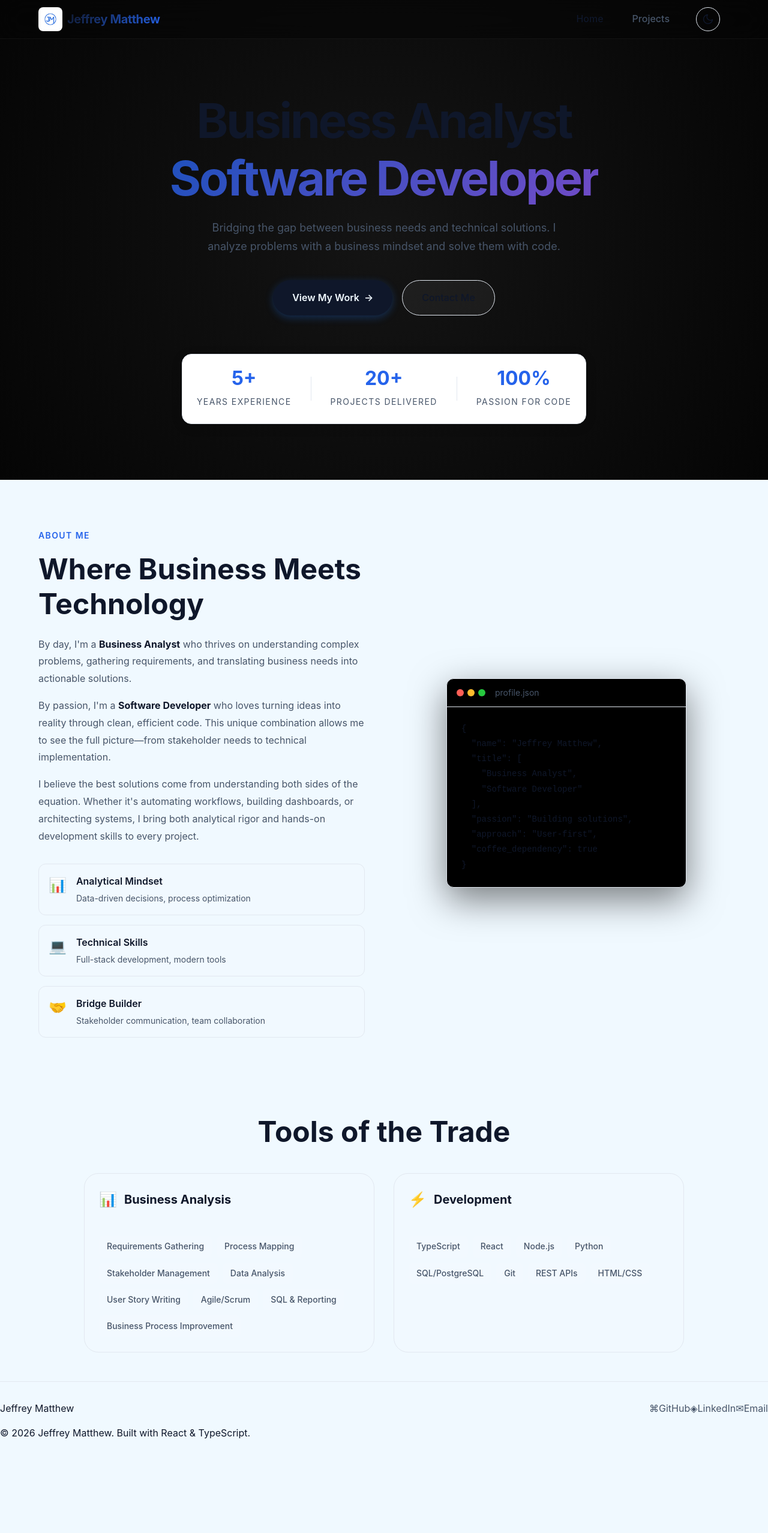
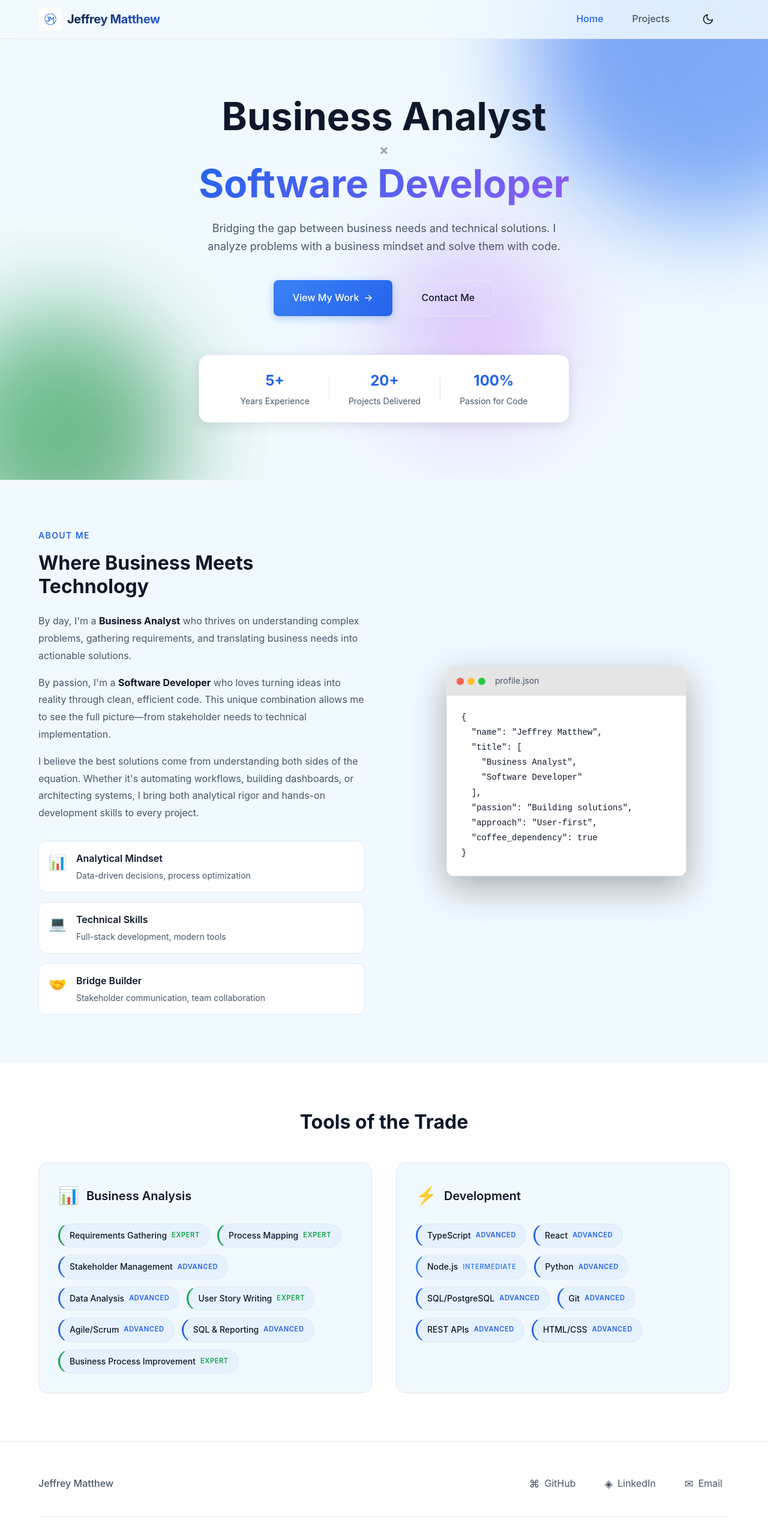
Before and after one commit to Jeffrey-Matthew/home, a React (Vite) app in the folder client/: page / in a window 1280 px wide. Shown: the top 2556 px of the page at 60% size. Before the commit the page ends 2451 px from the top, so only its background shows below. Built offline with nearby package versions, Linux system fonts and the light colour scheme; no server answers.

Commit message:
Revert "style: overhaul design for 'Zach Jordan' aesthetic"
This reverts commit bf78fca7ded9be76ba61fc779a6d198387aad44f.

```diff
--- a/client/src/components/layout/Footer.css
+++ b/client/src/components/layout/Footer.css
@@ -1,32 +1,88 @@
 .footer {
-    padding: var(--space-8) 0;
+    background: var(--card-bg);
+    border-top: 1px solid var(--border-color);
+    padding: var(--space-12) 0 var(--space-6);
     margin-top: auto;
-    border-top: 1px solid var(--border-color);
-    background: transparent;
+}
+
+.footer-container {
+    max-width: 1200px;
+    margin: 0 auto;
+    padding: 0 var(--space-6);
 }
 
 .footer-content {
     display: flex;
     justify-content: space-between;
     align-items: center;
+    padding-bottom: var(--space-8);
+    border-bottom: 1px solid var(--border-color);
 }
 
-.footer-text {
+.footer-brand {
+    display: flex;
+    align-items: center;
+    gap: var(--space-3);
     color: var(--text-muted);
-    font-size: var(--font-size-sm);
+    font-weight: 500;
 }
 
-.footer-socials {
+.footer-logo {
+    width: 24px;
+    height: 24px;
+    border-radius: 4px;
+}
+
+.footer-brand .brand-icon {
+    color: var(--primary-color);
+    font-size: 1.25rem;
+}
+
+.footer-links {
     display: flex;
-    gap: var(--space-4);
+    gap: var(--space-6);
 }
 
 .social-link {
+    display: flex;
+    align-items: center;
+    gap: var(--space-2);
     color: var(--text-muted);
     text-decoration: none;
-    transition: color var(--transition-base);
+    padding: var(--space-2) var(--space-3);
+    border-radius: 8px;
+    transition: all var(--transition-base);
 }
 
 .social-link:hover {
-    color: var(--text-color);
+    color: var(--primary-color);
+    background: color-mix(in srgb, var(--primary-color) 10%, transparent);
 }
+
+.social-icon {
+    font-size: 1.1rem;
+}
+
+.footer-bottom {
+    padding-top: var(--space-6);
+    text-align: center;
+}
+
+.copyright {
+    color: var(--text-muted);
+    font-size: var(--font-size-sm);
+    margin: 0;
+}
+
+@media (max-width: 768px) {
+    .footer-content {
+        flex-direction: column;
+        gap: var(--space-6);
+        text-align: center;
+    }
+
+    .footer-links {
+        flex-wrap: wrap;
+        justify-content: center;
+    }
+}
--- a/client/src/components/layout/Navbar.css
+++ b/client/src/components/layout/Navbar.css
@@ -4,12 +4,9 @@
     left: 0;
     right: 0;
     z-index: 1000;
-    background: rgba(5, 5, 5, 0.5);
-    /* Semi-transparent black */
-    backdrop-filter: blur(20px);
-    /* Heavy blur */
-    border-bottom: 1px solid rgba(255, 255, 255, 0.05);
-    /* Subtle border */
+    background: var(--navbar-bg);
+    backdrop-filter: blur(12px);
+    border-bottom: 1px solid var(--border-color);
     transition: background-color var(--transition-base);
 }
 
@@ -77,17 +74,16 @@
     font-weight: 500;
     padding: var(--space-2) var(--space-3);
     border-radius: 6px;
-    transition: color var(--transition-base);
+    transition: all var(--transition-base);
 }
 
 .nav-link:hover {
     color: var(--text-color);
-    background: transparent;
-    /* Remove background on hover for cleaner look */
+    background: color-mix(in srgb, var(--primary-color) 10%, transparent);
 }
 
 .nav-link.active {
-    color: var(--text-color);
+    color: var(--primary-color);
 }
 
 .nav-auth {
--- a/client/src/components/sections/About.css
+++ b/client/src/components/sections/About.css
@@ -57,7 +57,7 @@
     align-items: flex-start;
     gap: var(--space-4);
     padding: var(--space-4);
-    background: rgba(255, 255, 255, 0.03);
+    background: var(--card-bg);
     border: 1px solid var(--border-color);
     border-radius: 12px;
     transition: all var(--transition-base);
@@ -92,14 +92,13 @@
 }
 
 .visual-card {
-    background: #000;
-    /* Deep black for code editor */
+    background: var(--card-bg);
     border: 1px solid var(--border-color);
     border-radius: 12px;
     overflow: hidden;
     width: 100%;
     max-width: 400px;
-    box-shadow: 0 20px 60px rgba(0, 0, 0, 0.5);
+    box-shadow: 0 20px 60px rgba(0, 0, 0, 0.3);
 }
 
 .visual-header {
--- a/client/src/components/sections/Hero.css
+++ b/client/src/components/sections/Hero.css
@@ -6,156 +6,6 @@
     position: relative;
     overflow: hidden;
     padding: calc(64px + var(--space-12)) var(--space-6) var(--space-12);
-    background: radial-gradient(circle at center, rgba(20, 20, 20, 1) 0%, rgba(5, 5, 5, 1) 100%);
-}
-
-.hero-background {
-    position: absolute;
-    inset: 0;
-    z-index: 0;
-    pointer-events: none;
-}
-
-/* Subtle spotlight effect instead of messy orbs */
-.gradient-orb {
-    display: none;
-    /* Hide old orbs */
-}
-
-.hero-content {
-    position: relative;
-    z-index: 1;
-    text-align: center;
-    max-width: 1000px;
-    display: flex;
-    flex-direction: column;
-    align-items: center;
-}
-
-/* Typography Overhaul */
-.hero-title {
-    font-size: clamp(3.5rem, 10vw, 6rem);
-    /* Massive text */
-    font-weight: 800;
-    line-height: 1;
-    margin: 0 0 var(--space-8);
-    letter-spacing: -0.04em;
-    color: var(--text-color);
-    display: flex;
-    flex-direction: column;
-    gap: 0;
-}
-
-.title-line {
-    display: block;
-}
-
-.title-divider {
-    display: none;
-    /* Remove X divider */
-}
-
-.title-line.highlight {
-    background: linear-gradient(135deg, #fff 0%, #888 100%);
-    /* Metallic / White gradient */
-    -webkit-background-clip: text;
-    -webkit-text-fill-color: transparent;
-    background-clip: text;
-    opacity: 0.8;
-}
-
-.hero-subtitle {
-    font-size: var(--font-size-xl);
-    color: var(--text-muted);
-    line-height: 1.5;
-    max-width: 600px;
-    font-weight: 400;
-    margin: 0 auto var(--space-12);
-}
-
-.hero-cta {
-    display: flex;
-    gap: var(--space-6);
-    justify-content: center;
-    margin-bottom: var(--space-16);
-}
-
-/* Button Polish */
-.btn-lg {
-    padding: var(--space-4) var(--space-8);
-    font-size: var(--font-size-lg);
-    border-radius: 100px;
-    /* Pill shape */
-}
-
-.hero-cta .btn-primary {
-    background: var(--text-color);
-    color: var(--bg-color);
-    font-weight: 600;
-    border: none;
-}
-
-.hero-cta .btn-primary:hover {
-    transform: translateY(-2px);
-    box-shadow: 0 10px 30px rgba(255, 255, 255, 0.2);
-}
-
-.hero-cta .btn-secondary {
-    background: transparent;
-    border: 1px solid rgba(255, 255, 255, 0.2);
-    color: var(--text-color);
-}
-
-.hero-cta .btn-secondary:hover {
-    background: rgba(255, 255, 255, 0.1);
-    border-color: var(--text-color);
-}
-
-
-.hero-stats {
-    display: flex;
-    gap: var(--space-16);
-    padding: var(--space-8);
-    background: transparent;
-    border: none;
-    box-shadow: none;
-}
-
-.stat {
-    align-items: center;
-}
-
-.stat-value {
-    font-size: var(--font-size-3xl);
-    font-weight: 800;
-    color: var(--text-color);
-    line-height: 1;
-}
-
-.stat-label {
-    font-size: var(--font-size-xs);
-    text-transform: uppercase;
-    letter-spacing: 0.1em;
-    color: var(--text-muted);
-    margin-top: var(--space-2);
-}
-
-.stat-divider {
-    width: 1px;
-    height: 60px;
-    background: rgba(255, 255, 255, 0.1);
-}
-
-@media (max-width: 768px) {
-    .hero-stats {
-        flex-direction: column;
-        /* Stack stats on mobile */
-        gap: var(--space-8);
-    }
-
-    .stat-divider {
-        display: none;
-    }
 }
 
 .hero-background {
--- a/client/src/components/sections/Hero.tsx
+++ b/client/src/components/sections/Hero.tsx
@@ -13,6 +13,7 @@ export const Hero = () => {
             <div className="hero-content">
                 <h1 className="hero-title">
                     <span className="title-line">Business Analyst</span>
+                    <span className="title-divider">×</span>
                     <span className="title-line highlight">Software Developer</span>
                 </h1>
 
--- a/client/src/components/sections/ProjectCard.css
+++ b/client/src/components/sections/ProjectCard.css
@@ -1,107 +1,111 @@
 .project-card {
-    background: rgba(255, 255, 255, 0.03);
-    /* Very subtle fill */
+    background: var(--card-bg);
     border: 1px solid var(--border-color);
-    border-radius: 24px;
-    /* More rounded */
+    border-radius: 16px;
     padding: var(--space-6);
     transition: all var(--transition-base);
     display: flex;
     flex-direction: column;
     gap: var(--space-4);
-    position: relative;
-    overflow: hidden;
-    height: 100%;
 }
 
-/* Glassmorphism Hover */
 .project-card:hover {
-    background: rgba(255, 255, 255, 0.05);
-    border-color: rgba(255, 255, 255, 0.2);
+    border-color: var(--primary-color);
     transform: translateY(-4px);
-    box-shadow: 0 20px 40px rgba(0, 0, 0, 0.4);
+    box-shadow: 0 12px 40px rgba(0, 0, 0, 0.2);
 }
 
 .project-card.featured {
-    border-color: rgba(255, 255, 255, 0.1);
-    background: linear-gradient(135deg, rgba(255, 255, 255, 0.03) 0%, rgba(255, 255, 255, 0.06) 100%);
+    border-color: rgba(139, 92, 246, 0.3);
+    background: linear-gradient(135deg, var(--card-bg), rgba(139, 92, 246, 0.05));
 }
 
 .project-header {
     display: flex;
     align-items: center;
     justify-content: space-between;
-    margin-bottom: var(--space-2);
+    gap: var(--space-3);
 }
 
 .project-category {
-    font-size: 0.65rem;
-    font-weight: 700;
+    font-size: 0.7rem;
+    font-weight: 600;
     text-transform: uppercase;
-    letter-spacing: 0.1em;
-    padding: 4px 10px;
+    letter-spacing: 0.08em;
+    color: var(--category-color);
+    padding: var(--space-1) var(--space-3);
+    background: color-mix(in srgb, var(--primary-color) 10%, transparent);
     border-radius: 100px;
-    background: rgba(255, 255, 255, 0.1);
-    color: var(--text-muted);
-    border: 1px solid transparent;
+    border: 1px solid var(--category-color);
 }
 
 .featured-badge {
-    position: absolute;
-    top: 20px;
-    right: 20px;
     font-size: 0.7rem;
-    font-weight: 700;
-    color: var(--text-color);
-    padding: 4px 10px;
-    background: var(--accent-color);
-    border-radius: 100px;
-}
-
-.project-title-link {
-    text-decoration: none;
-    color: inherit;
-    display: block;
+    font-weight: 600;
+    color: #8b5cf6;
+    padding: var(--space-1) var(--space-2);
+    background: rgba(139, 92, 246, 0.15);
+    border-radius: 4px;
 }
 
 .project-title {
     margin: 0;
-    font-size: 1.75rem;
-    /* Larger title */
-    font-weight: 700;
+    font-size: var(--font-size-xl);
+    font-weight: 600;
     color: var(--text-color);
-    line-height: 1.1;
-    letter-spacing: -0.02em;
 }
 
 .project-description {
     margin: 0;
     color: var(--text-muted);
-    font-size: 0.95rem;
     line-height: 1.6;
     flex-grow: 1;
+}
+
+.project-metrics {
+    display: flex;
+    gap: var(--space-6);
+    padding: var(--space-4);
+    background: color-mix(in srgb, var(--bg-color) 50%, transparent);
+    border-radius: 8px;
+}
+
+.metric {
+    display: flex;
+    flex-direction: column;
+    gap: var(--space-1);
+}
+
+.metric-value {
+    font-size: var(--font-size-lg);
+    font-weight: 700;
+    color: var(--primary-color);
+}
+
+.metric-label {
+    font-size: var(--font-size-xs);
+    color: var(--text-muted);
 }
 
 .project-tags {
     display: flex;
     flex-wrap: wrap;
-    gap: 8px;
-    margin-top: var(--space-4);
+    gap: var(--space-2);
 }
 
 .tag {
-    font-size: 0.75rem;
-    padding: 4px 10px;
-    background: transparent;
+    font-size: var(--font-size-xs);
+    padding: var(--space-1) var(--space-2);
+    background: color-mix(in srgb, var(--primary-color) 10%, transparent);
     border: 1px solid var(--border-color);
-    border-radius: 100px;
+    border-radius: 4px;
     color: var(--text-muted);
 }
 
 .project-links {
     display: flex;
     gap: var(--space-4);
-    margin-top: var(--space-6);
+    margin-top: auto;
     padding-top: var(--space-4);
     border-top: 1px solid var(--border-color);
 }
@@ -114,13 +118,8 @@
     color: var(--text-muted);
     text-decoration: none;
     transition: color var(--transition-base);
-    font-weight: 500;
 }
 
 .project-link:hover {
-    color: var(--text-color);
+    color: var(--primary-color);
 }
-
-.project-link span {
-    font-size: 1.2em;
-}
--- a/client/src/components/sections/Skills.css
+++ b/client/src/components/sections/Skills.css
@@ -1,32 +1,30 @@
 .skills {
-    padding: var(--space-12) var(--space-6);
-    background: transparent;
+    padding: var(--space-20) var(--space-6);
+    background: var(--card-bg);
 }
 
 .skills-header {
     text-align: center;
-    margin-bottom: var(--space-10);
+    margin-bottom: var(--space-12);
+}
+
+.section-subtitle {
+    font-size: var(--font-size-lg);
+    color: var(--text-muted);
+    margin: var(--space-2) 0 0;
 }
 
 .skills-grid {
     display: grid;
-    grid-template-columns: repeat(auto-fit, minmax(300px, 1fr));
-    gap: var(--space-8);
-    max-width: 1000px;
-    margin: 0 auto;
+    grid-template-columns: 1fr 1fr;
+    gap: var(--space-10);
 }
 
 .skills-category {
-    background: rgba(255, 255, 255, 0.03);
+    background: var(--bg-color);
     border: 1px solid var(--border-color);
-    border-radius: 24px;
-    padding: var(--space-6);
-    transition: all var(--transition-base);
-}
-
-.skills-category:hover {
-    border-color: rgba(255, 255, 255, 0.2);
-    background: rgba(255, 255, 255, 0.05);
+    border-radius: 16px;
+    padding: var(--space-8);
 }
 
 .category-header {
@@ -34,59 +32,85 @@
     align-items: center;
     gap: var(--space-3);
     margin-bottom: var(--space-6);
-    padding-bottom: var(--space-4);
-    border-bottom: 1px solid rgba(255, 255, 255, 0.05);
 }
 
 .category-icon {
-    font-size: 1.5rem;
+    font-size: 1.75rem;
 }
 
 .category-header h3 {
     margin: 0;
-    font-size: 1.25rem;
-    font-weight: 700;
-    color: var(--text-color);
+    font-size: var(--font-size-xl);
+    font-weight: 600;
 }
 
 .skills-list {
     display: flex;
     flex-wrap: wrap;
-    gap: var(--space-2);
+    gap: var(--space-3);
 }
 
 .skill-tag {
     display: flex;
     align-items: center;
     gap: var(--space-2);
-    padding: 6px 12px;
-    background: rgba(255, 255, 255, 0.05);
-    /* Uniform background */
-    border: 1px solid transparent;
-    border-radius: 8px;
-    font-size: 0.875rem;
-    color: var(--text-muted);
+    padding: var(--space-2) var(--space-4);
+    background: color-mix(in srgb, var(--primary-color) 5%, transparent);
+    border: 1px solid var(--border-color);
+    border-radius: 100px;
+    border-left: 3px solid var(--skill-color);
     transition: all var(--transition-base);
 }
 
 .skill-tag:hover {
-    background: rgba(255, 255, 255, 0.1);
-    color: var(--text-color);
+    border-color: var(--skill-color);
+    background: color-mix(in srgb, var(--primary-color) 10%, transparent);
     transform: translateY(-2px);
 }
 
 .skill-name {
+    font-size: var(--font-size-sm);
     font-weight: 500;
+    color: var(--text-color);
 }
 
 .skill-level {
-    font-size: 0.75em;
-    opacity: 0.6;
-    display: none;
-    /* Hide level for cleaner look, show on hover if needed or just remove */
+    font-size: 0.7rem;
+    text-transform: uppercase;
+    letter-spacing: 0.05em;
+    color: var(--skill-color);
+    font-weight: 600;
 }
 
-/* Optional: Show level on hover */
-.skill-tag:hover .skill-level {
-    display: inline-block;
+.skills-legend {
+    display: flex;
+    justify-content: center;
+    gap: var(--space-8);
+    margin-top: var(--space-10);
 }
+
+.legend-item {
+    display: flex;
+    align-items: center;
+    gap: var(--space-2);
+    font-size: var(--font-size-sm);
+    color: var(--text-muted);
+}
+
+.legend-dot {
+    width: 10px;
+    height: 10px;
+    border-radius: 50%;
+}
+
+@media (max-width: 768px) {
+    .skills-grid {
+        grid-template-columns: 1fr;
+    }
+
+    .skills-legend {
+        flex-direction: column;
+        align-items: center;
+        gap: var(--space-3);
+    }
+}
--- a/client/src/index.css
+++ b/client/src/index.css
@@ -23,32 +23,27 @@
 
 :root {
   /* Colors - Dark Theme (Default) */
-  --bg-color: #050505;
-  /* Deep black */
-  --text-color: #ffffff;
-  --text-muted: #888888;
-  --primary-color: #ffffff;
-  /* White text for high contrast */
-  --secondary-color: #333333;
-  --accent-color: #007bff;
-  /* Keep a blue accent for specific pops */
+  --bg-color: #0d1117;
+  --text-color: #c9d1d9;
+  --text-muted: #8b949e;
+  --primary-color: #58a6ff;
+  --secondary-color: #1f6feb;
+  --accent-color: #238636;
   --error-color: #da3633;
-  --card-bg: #0a0a0a;
-  --border-color: #222222;
-  --navbar-bg: rgba(5, 5, 5, 0.7);
-  /* More transparent for glass effect */
+  --card-bg: #161b22;
+  --border-color: #30363d;
+  --navbar-bg: rgba(13, 17, 23, 0.85);
 
   /* Typography */
-  --font-family: 'Inter', -apple-system, BlinkMacSystemFont, "Segoe UI", Roboto, Helvetica, Arial, sans-serif;
+  --font-family: 'Inter', system-ui, -apple-system, sans-serif;
   --font-size-xs: 0.75rem;
   --font-size-sm: 0.875rem;
   --font-size-base: 1rem;
   --font-size-lg: 1.125rem;
-  --font-size-xl: 1.5rem;
-  --font-size-2xl: 2rem;
-  --font-size-3xl: 3rem;
-  --font-size-hero: 5rem;
-  /* Bigger hero text */
+  --font-size-xl: 1.25rem;
+  --font-size-2xl: 1.5rem;
+  --font-size-3xl: 2rem;
+  --font-size-hero: 4rem;
 
   /* Spacing */
   --space-1: 0.25rem;
@@ -65,8 +60,8 @@
 
   /* Transitions */
   --transition-fast: 150ms ease;
-  --transition-base: 200ms cubic-bezier(0.2, 0.8, 0.2, 1);
-  --transition-slow: 400ms cubic-bezier(0.2, 0.8, 0.2, 1);
+  --transition-base: 200ms ease;
+  --transition-slow: 300ms ease;
 }
 
 /* Light Theme */
```
